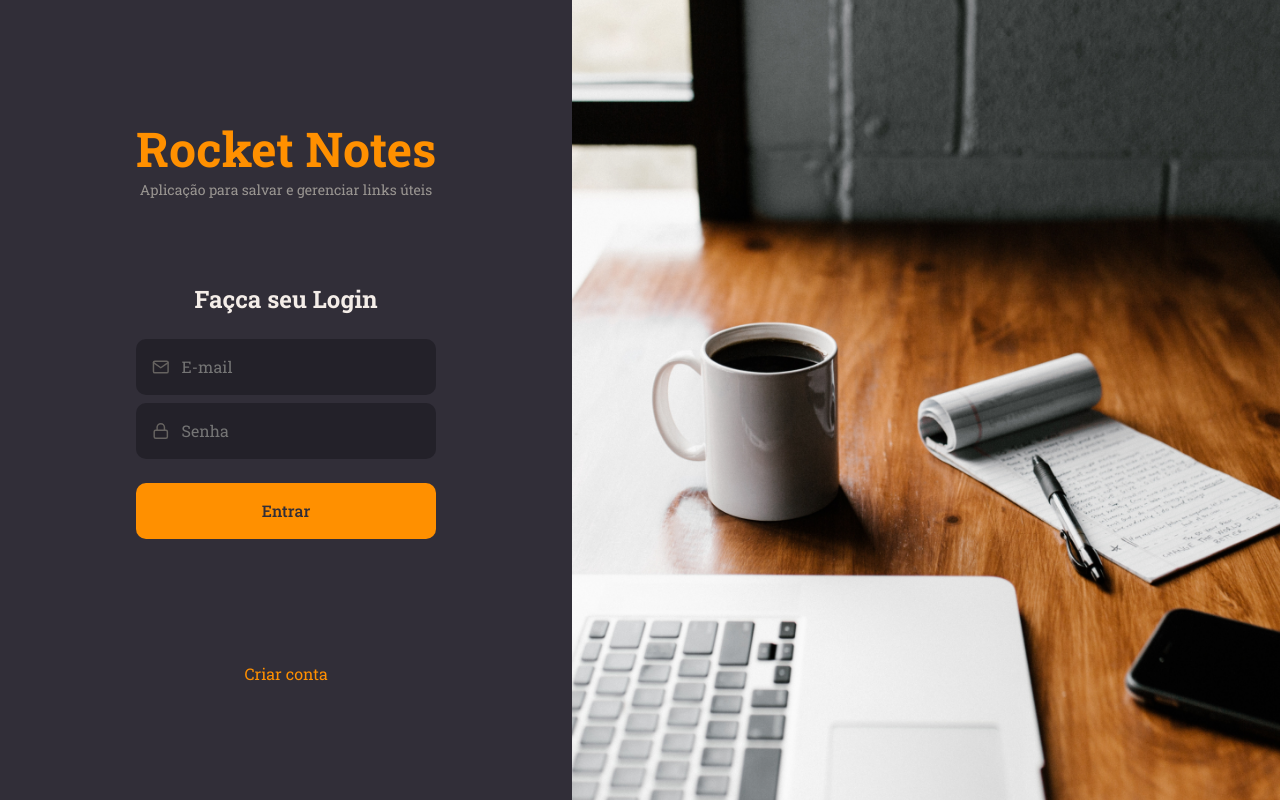
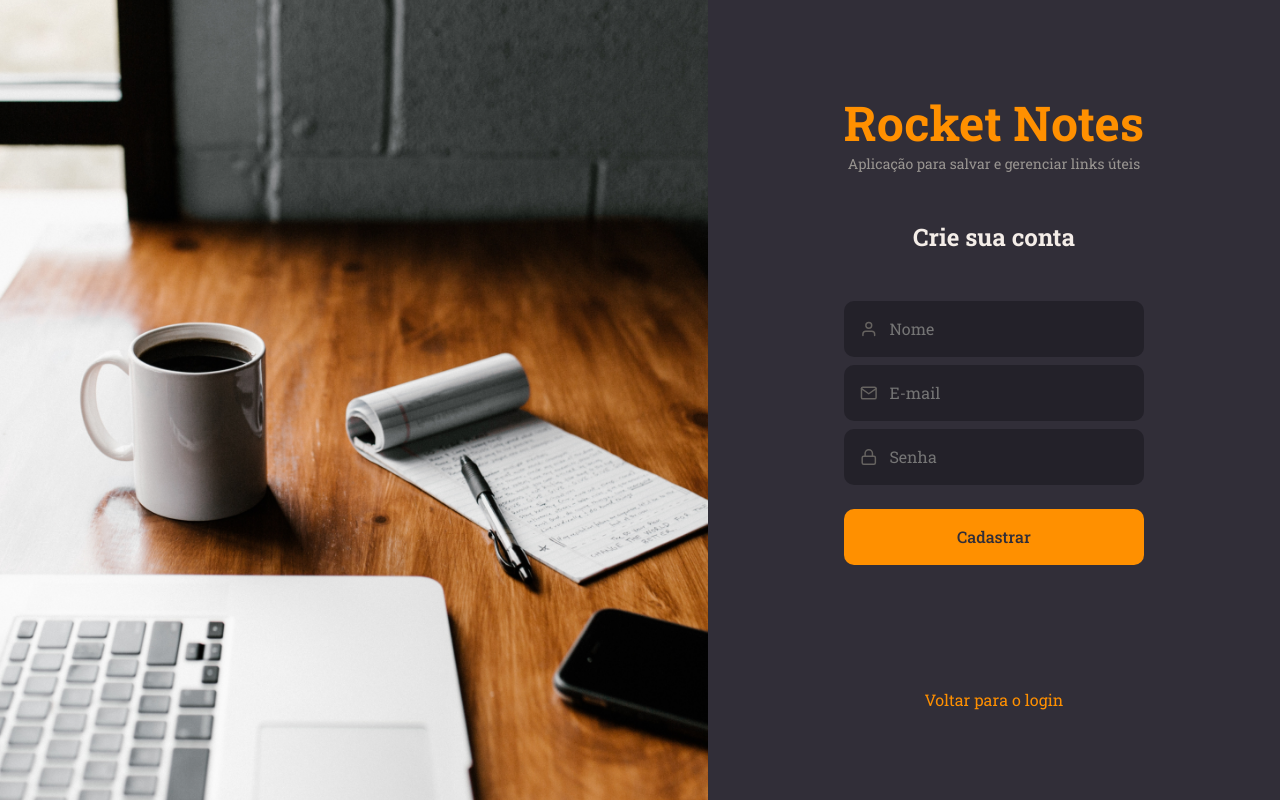
Before and after one commit to PedroNnsM/rocketNotes, a React (Vite) app: page / in a window 1280 px wide. Built offline with nearby package versions, Linux system fonts and the light colour scheme.

Commit message:
SignUp finalizado

```diff
--- a/src/pages/SignUp/index.jsx
+++ b/src/pages/SignUp/index.jsx
@@ -1,5 +1,5 @@
 import { Background, Container, Form } from "./styles";
-import { FiLogIn, FiMail, FiLock } from "react-icons/fi";
+import { FiLogIn, FiMail, FiLock, FiUser } from "react-icons/fi";
 
 import { Input } from "../../components/Input";
 import { Button } from "../../components/Button";
@@ -7,23 +7,25 @@ import { Button } from "../../components/Button";
 export function SignUp() {
   return (
     <Container>
+      <Background />
       <Form>
         <h1>Rocket Notes</h1>
         <p>Aplicação para salvar e gerenciar links úteis</p>
 
-        <h2>Façca seu Login</h2>
+        <h2>Crie sua conta</h2>
+
+        <Input placeholder="Nome" type="text" icon={FiUser} />
 
         <Input placeholder="E-mail" type="text" icon={FiMail} />
 
         <Input placeholder="Senha" type="password" icon={FiLock} />
 
-        <Button title="Entrar" />
+        <Button title="Cadastrar" />
 
         <a href="#">
-          Criar conta
+          Voltar para o login
           </a>
       </Form>
-      <Background />
     </Container>
   );
 }
--- a/src/pages/SignUp/styles.js
+++ b/src/pages/SignUp/styles.js
@@ -21,8 +21,7 @@ export const Form = styled.form`
 
   > h2{
     font-size: 24px;
-    margin-top: 84px;
-    margin-bottom: 24px;
+    margin: 48px 0;
 
   }
 
--- a/src/pages/Signin/styles.js
+++ b/src/pages/Signin/styles.js
@@ -21,8 +21,7 @@ export const Form = styled.form`
 
   > h2{
     font-size: 24px;
-    margin-top: 84px;
-    margin-bottom: 24px;
+    margin: 48px 0;
 
   }
 
```
